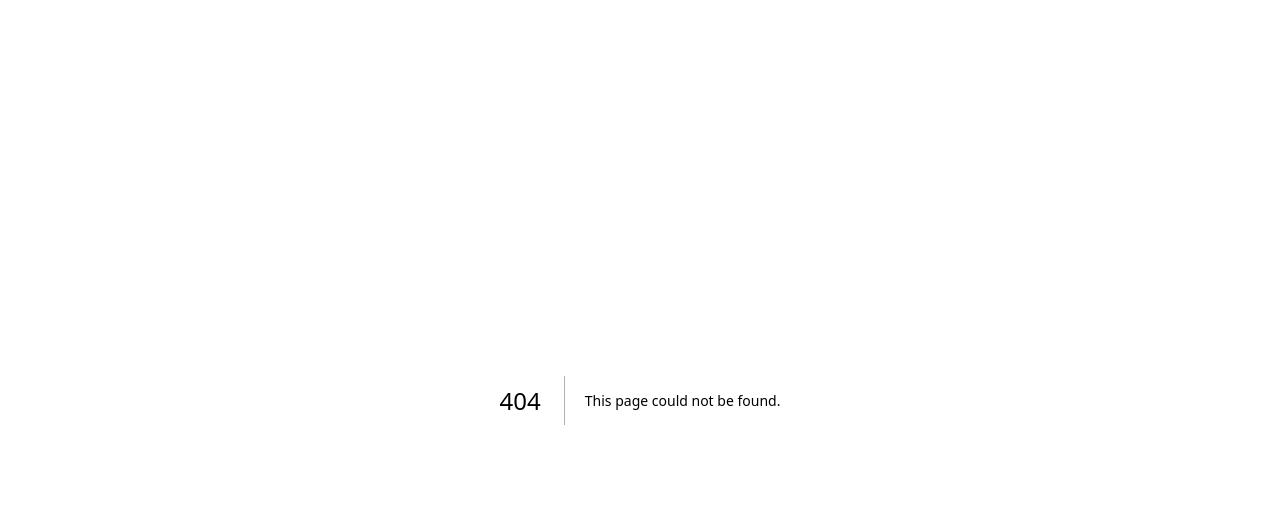
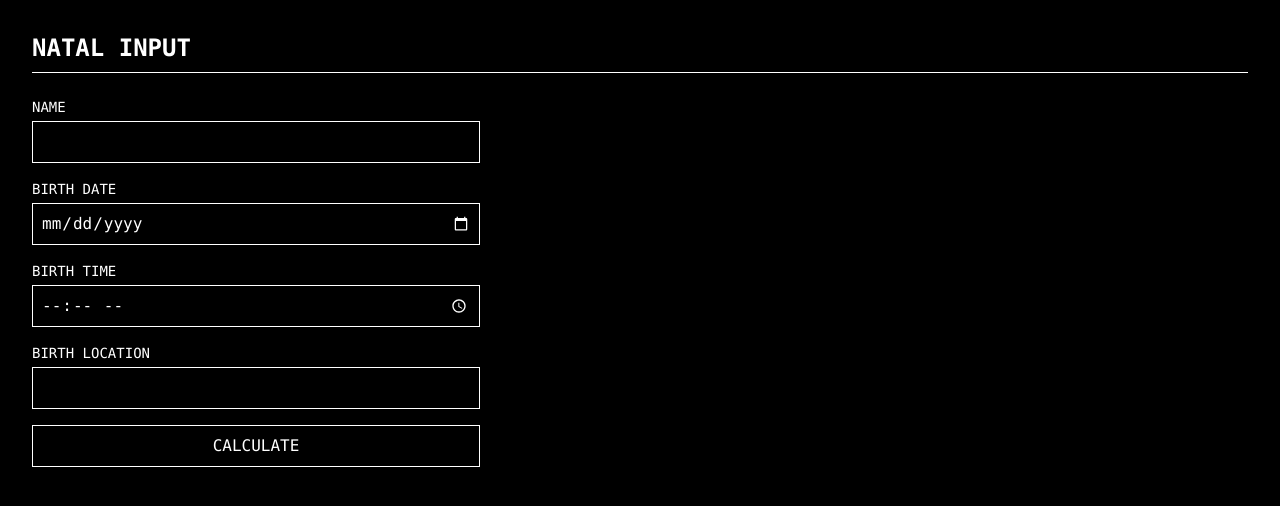
Before and after one commit to defragapp/SOVV, a Next.js app in the folder apps/web/: page /tool/natal in a window 1280 px wide. Before the commit this address had no page. Shown: the top 506 px of the page. Built offline with nearby package versions, Linux system fonts and the light colour scheme.

Commit message:
feat: host routing, monochrome theme, hub/tool structure

```diff
--- /dev/null
+++ b/apps/web/app/tool/natal/page.tsx
@@ -0,0 +1,74 @@
+'use client'
+
+import { useState } from 'react'
+
+export default function NatalInputPage() {
+  const [form, setForm] = useState({
+    name: '',
+    birthDate: '',
+    birthTime: '',
+    birthLocation: '',
+  })
+
+  const handleSubmit = async (e: React.FormEvent) => {
+    e.preventDefault()
+    const res = await fetch('https://api.defrag.app/natal', {
+      method: 'POST',
+      headers: { 'Content-Type': 'application/json' },
+      body: JSON.stringify(form),
+    })
+    const data = await res.json()
+    console.log(data)
+  }
+
+  return (
+    <main className="min-h-screen bg-black text-white p-8">
+      <h1 className="text-2xl font-bold mb-6 border-b border-white pb-2">NATAL INPUT</h1>
+      <form onSubmit={handleSubmit} className="max-w-md space-y-4">
+        <div>
+          <label className="block text-sm mb-1">NAME</label>
+          <input
+            type="text"
+            value={form.name}
+            onChange={(e) => setForm({ ...form, name: e.target.value })}
+            className="w-full bg-black border border-white p-2"
+            required
+          />
+        </div>
+        <div>
+          <label className="block text-sm mb-1">BIRTH DATE</label>
+          <input
+            type="date"
+            value={form.birthDate}
+            onChange={(e) => setForm({ ...form, birthDate: e.target.value })}
+            className="w-full bg-black border border-white p-2"
+            required
+          />
+        </div>
+        <div>
+          <label className="block text-sm mb-1">BIRTH TIME</label>
+          <input
+            type="time"
+            value={form.birthTime}
+            onChange={(e) => setForm({ ...form, birthTime: e.target.value })}
+            className="w-full bg-black border border-white p-2"
+            required
+          />
+        </div>
+        <div>
+          <label className="block text-sm mb-1">BIRTH LOCATION</label>
+          <input
+            type="text"
+            value={form.birthLocation}
+            onChange={(e) => setForm({ ...form, birthLocation: e.target.value })}
+            className="w-full bg-black border border-white p-2"
+            required
+          />
+        </div>
+        <button type="submit" className="w-full border border-white p-2 hover:bg-white hover:text-black">
+          CALCULATE
+        </button>
+      </form>
+    </main>
+  )
+}
```
